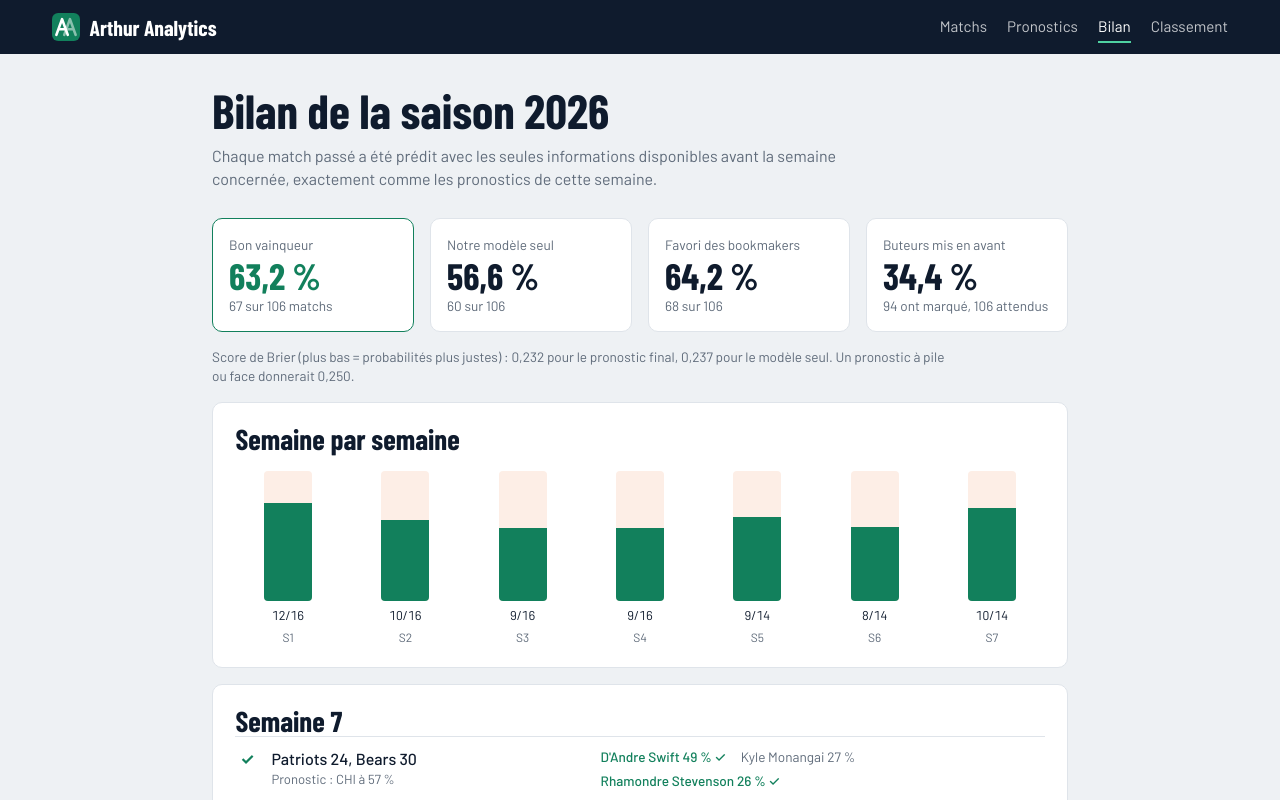
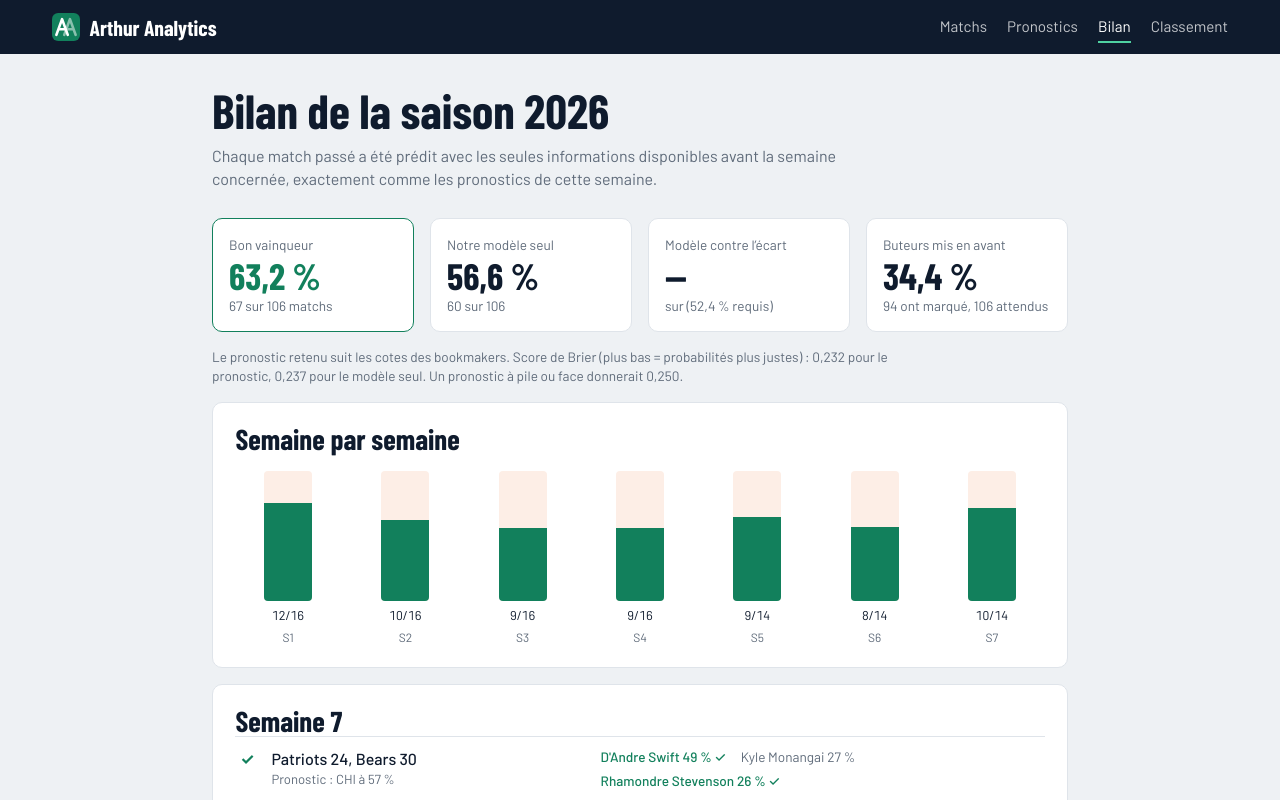
Before and after one commit to turernt/nfl-ai-predictor, a Next.js app in the folder web/: page /bilan in a window 1280 px wide. Shown: the top 800 px of the page. Built offline with nearby package versions, Linux system fonts and the light colour scheme.

Commit message:
Update page.jsx

```diff
--- a/web/app/bilan/page.jsx
+++ b/web/app/bilan/page.jsx
@@ -38,9 +38,9 @@ export default function Bilan() {
             <span className="stat-sub">{s.model_correct} sur {s.games}</span>
           </div>
           <div className="stat">
-            <span className="stat-label">Favori des bookmakers</span>
-            <span className="stat-big">{rate(s.market_correct, s.market_games)}</span>
-            <span className="stat-sub">{s.market_correct} sur {s.market_games}</span>
+            <span className="stat-label">Modèle contre l’écart</span>
+            <span className="stat-big">{rate(s.ats_correct, s.ats_games)}</span>
+            <span className="stat-sub">{s.ats_correct} sur {s.ats_games} (52,4 % requis)</span>
           </div>
           <div className="stat">
             <span className="stat-label">Buteurs mis en avant</span>
@@ -49,7 +49,7 @@ export default function Bilan() {
           </div>
         </section>
         <p className="fine">
-          Score de Brier (plus bas = probabilités plus justes) : {s.brier != null ? num(s.brier, 3) : '—'} pour le pronostic final,
+          Le pronostic retenu suit les cotes des bookmakers. Score de Brier (plus bas = probabilités plus justes) : {s.brier != null ? num(s.brier, 3) : '—'} pour le pronostic,
           {' '}{s.model_brier != null ? num(s.model_brier, 3) : '—'} pour le modèle seul. Un pronostic à pile ou face donnerait 0,250.
         </p>
 
```
